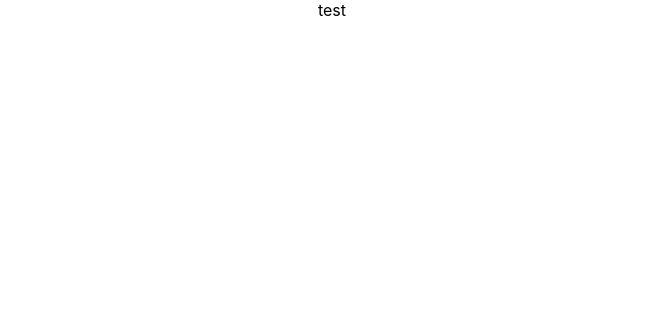
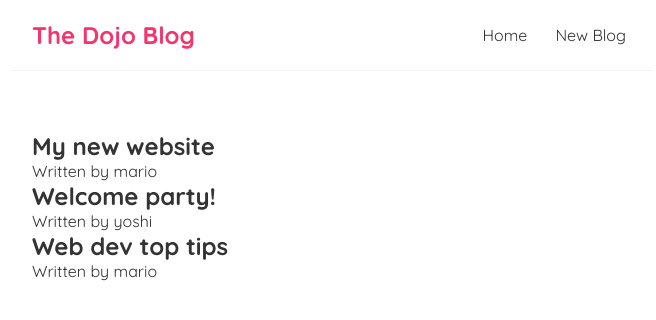
Before and after one commit to anamariadanila/React-Blog, a React (Create React App) app: page / in a window 1280 px wide. Shown: the top 320 px of the page, without its empty margins (308-964 px from the left). Built offline with nearby package versions, Linux system fonts and the light colour scheme.

Commit message:
updated blogs

```diff
--- a/src/App.css
+++ /dev/null
@@ -1,38 +0,0 @@
-.App {
-  text-align: center;
-}
-
-.App-logo {
-  height: 40vmin;
-  pointer-events: none;
-}
-
-@media (prefers-reduced-motion: no-preference) {
-  .App-logo {
-    animation: App-logo-spin infinite 20s linear;
-  }
-}
-
-.App-header {
-  background-color: #282c34;
-  min-height: 100vh;
-  display: flex;
-  flex-direction: column;
-  align-items: center;
-  justify-content: center;
-  font-size: calc(10px + 2vmin);
-  color: white;
-}
-
-.App-link {
-  color: #61dafb;
-}
-
-@keyframes App-logo-spin {
-  from {
-    transform: rotate(0deg);
-  }
-  to {
-    transform: rotate(360deg);
-  }
-}
--- a/src/App.js
+++ b/src/App.js
@@ -1,9 +1,13 @@
-import "./App.css";
+import Navbar from "./Navbar";
+import Home from "./Home";
 
 function App() {
   return (
     <div className="App">
-      <div className="content">test</div>
+      <Navbar />
+      <div className="content">
+        <Home />
+      </div>
     </div>
   );
 }
--- /dev/null
+++ b/src/Home.js
@@ -0,0 +1,26 @@
+import { useState } from "react";
+
+const Home = () => {
+  const [blogs, setBlogs] = useState([
+    { title: "My new website", body: "lorem ipsum...", author: "mario", id: 1 },
+    { title: "Welcome party!", body: "lorem ipsum...", author: "yoshi", id: 2 },
+    {
+      title: "Web dev top tips",
+      body: "lorem ipsum...",
+      author: "mario",
+      id: 3,
+    },
+  ]);
+  return (
+    <div className="home">
+      {blogs.map((blog) => (
+        <div className="blog-preview" key={blog.id}>
+          <h2>{blog.title}</h2>
+          <p>Written by {blog.author}</p>
+        </div>
+      ))}
+    </div>
+  );
+};
+
+export default Home;
--- /dev/null
+++ b/src/Navbar.js
@@ -0,0 +1,13 @@
+const Navbar = () => {
+  return (
+    <nav className="navbar">
+      <h1>The Dojo Blog</h1>
+      <div className="links">
+        <a href="/">Home</a>
+        <a href="/create">New Blog</a>
+      </div>
+    </nav>
+  );
+};
+
+export default Navbar;
--- a/src/index.css
+++ b/src/index.css
@@ -1,13 +1,35 @@
-body {
+@import url("https://fonts.googleapis.com/css2?family=Quicksand:wght@300;400;500;600;700&display=swap");
+
+/* base styles */
+* {
   margin: 0;
-  font-family: -apple-system, BlinkMacSystemFont, 'Segoe UI', 'Roboto', 'Oxygen',
-    'Ubuntu', 'Cantarell', 'Fira Sans', 'Droid Sans', 'Helvetica Neue',
-    sans-serif;
-  -webkit-font-smoothing: antialiased;
-  -moz-osx-font-smoothing: grayscale;
+  font-family: "Quicksand";
+  color: #333;
 }
-
-code {
-  font-family: source-code-pro, Menlo, Monaco, Consolas, 'Courier New',
-    monospace;
+.navbar {
+  padding: 20px;
+  display: flex;
+  align-items: center;
+  max-width: 600px;
+  margin: 0 auto;
+  border-bottom: 1px solid #f2f2f2;
 }
+.navbar h1 {
+  color: #f1356d;
+}
+.navbar .links {
+  margin-left: auto;
+}
+.navbar a {
+  margin-left: 16px;
+  text-decoration: none;
+  padding: 6px;
+}
+.navbar a:hover {
+  color: #f1356d;
+}
+.content {
+  max-width: 600px;
+  margin: 40px auto;
+  padding: 20px;
+}
```
